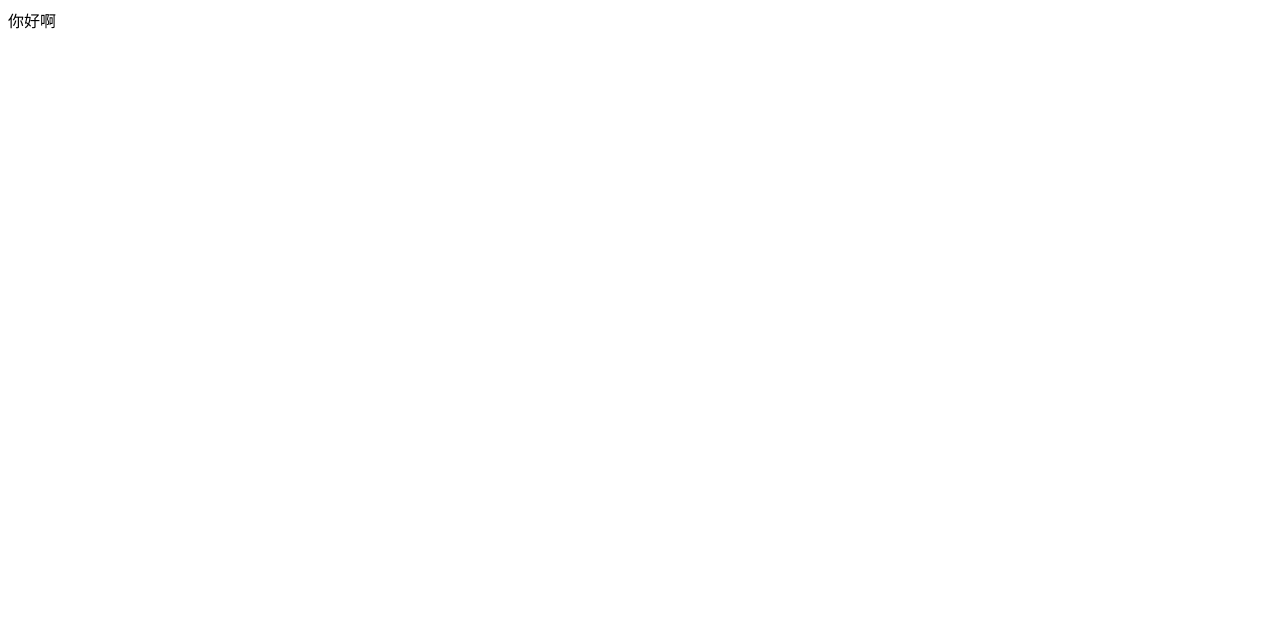
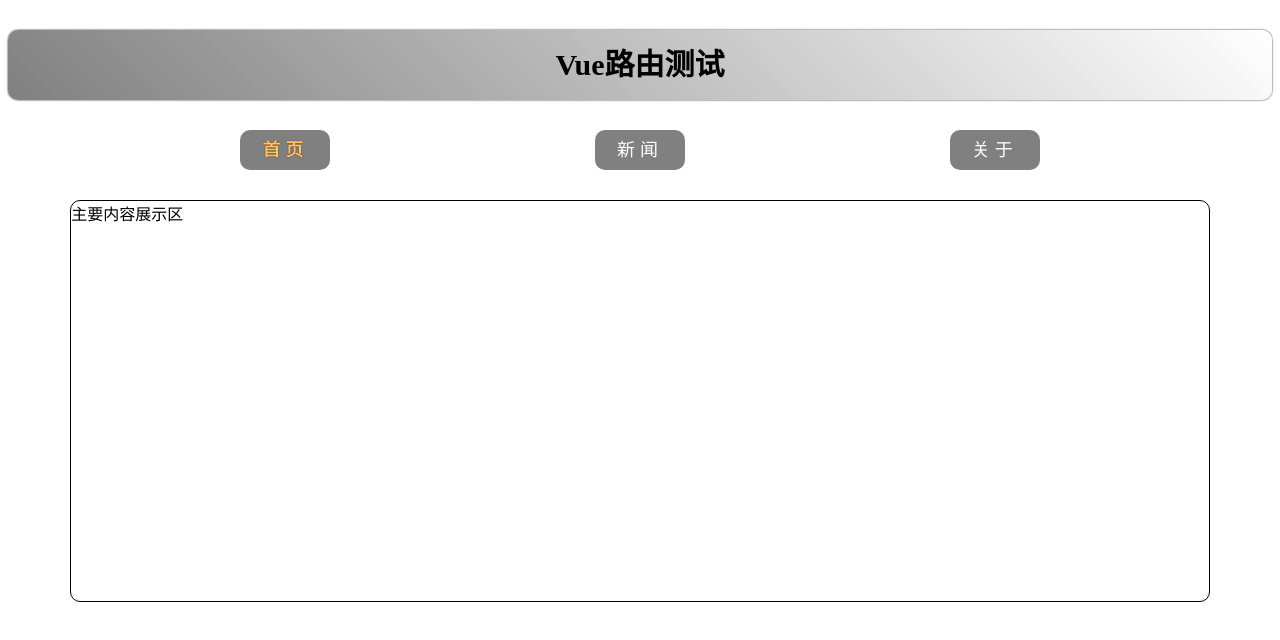
Before and after one commit to linchenqi123/gitLearning, a Vue app in the folder Hello-vue3/: page /news in a window 1280 px wide. Shown: the top 640 px of the page. Built offline with nearby package versions, Linux system fonts and the light colour scheme.

Commit message:
Add vue-route dependency and create new pages and routes

```diff
--- a/Hello-vue3/package.json
+++ b/Hello-vue3/package.json
@@ -11,7 +11,8 @@
     "type-check": "vue-tsc --build --force"
   },
   "dependencies": {
-    "vue": "^3.4.15"
+    "vue": "^3.4.15",
+    "vue-route": "^1.5.1"
   },
   "devDependencies": {
     "@tsconfig/node20": "^20.1.2",
--- a/Hello-vue3/src/App.vue
+++ b/Hello-vue3/src/App.vue
@@ -1,11 +1,66 @@
 <template>
- <Person/>
+    <div class="app">
+        <h2 class="title">Vue路由测试</h2>
+        <!-- 导航去 -->
+        <div class="navigate">
+            <a href="#" class="active">首页</a>
+            <a href="#">新闻</a>
+            <a href="#">关于</a>
+        </div>
+        <!-- 展示区 -->
+        <div class="main-content">
+            主要内容展示区
+        </div>
+    </div>
 </template>
 
 <script setup lang="ts">
-import Person from './components/Person.vue'
+
 </script>
 
 <style>
-
+.title {
+    text-align: center;
+    word-spacing: 5px;
+    margin:30px 0;
+    height: 70px;
+    line-height: 70px;
+    background-image: linear-gradient(45deg, gray,white);
+    border-radius: 10px;
+    box-shadow: 0 0 2px;
+    font-size: 30px;
+}
+.navigate {
+    display: flex;
+    justify-content: space-around;
+    margin: 0 100px;
+}
+.navigate a {
+    display: block;
+    text-align: center;
+    width: 90px;
+    height: 40px;
+    line-height: 40px;
+    border-radius: 10px;
+    background-color: gray;
+    text-decoration: none;
+    color: white;
+    font-size: 18px;
+    letter-spacing: 5px;
+}
+.navigate a.active {
+    background-color: 64967E;
+    color: #ffc268;
+    font-weight: 900;
+    text-shadow: 0 0 1px black;
+    font-family: 微软雅黑;
+}
+.main-content {
+    margin: 0 auto;
+    margin-top:30px;
+    border-radius: 10px;
+    width: 90%;
+    height: 400px;
+    border: 1px solid;
+}
 </style>
```
Also changed, not shown: Hello-vue3/src/pages/About.vue (added, +20 -0 lines), Hello-vue3/src/pages/Home.vue (added, +18 -0 lines), Hello-vue3/src/pages/News.vue (added, +41 -0 lines), Hello-vue3/src/router/index.ts (added, +22 -0 lines), 1 other file (tests, documents, lock files or other folders).
